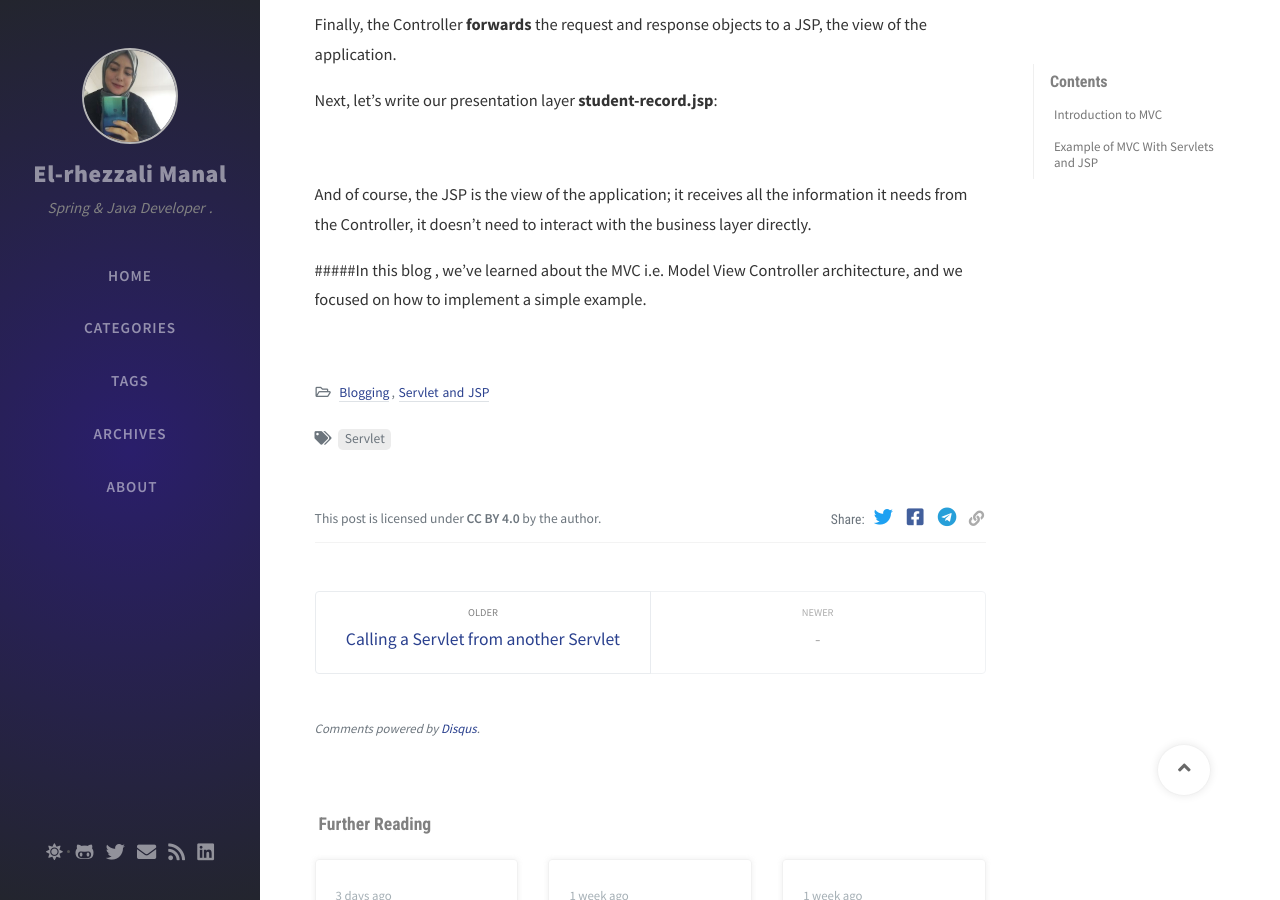
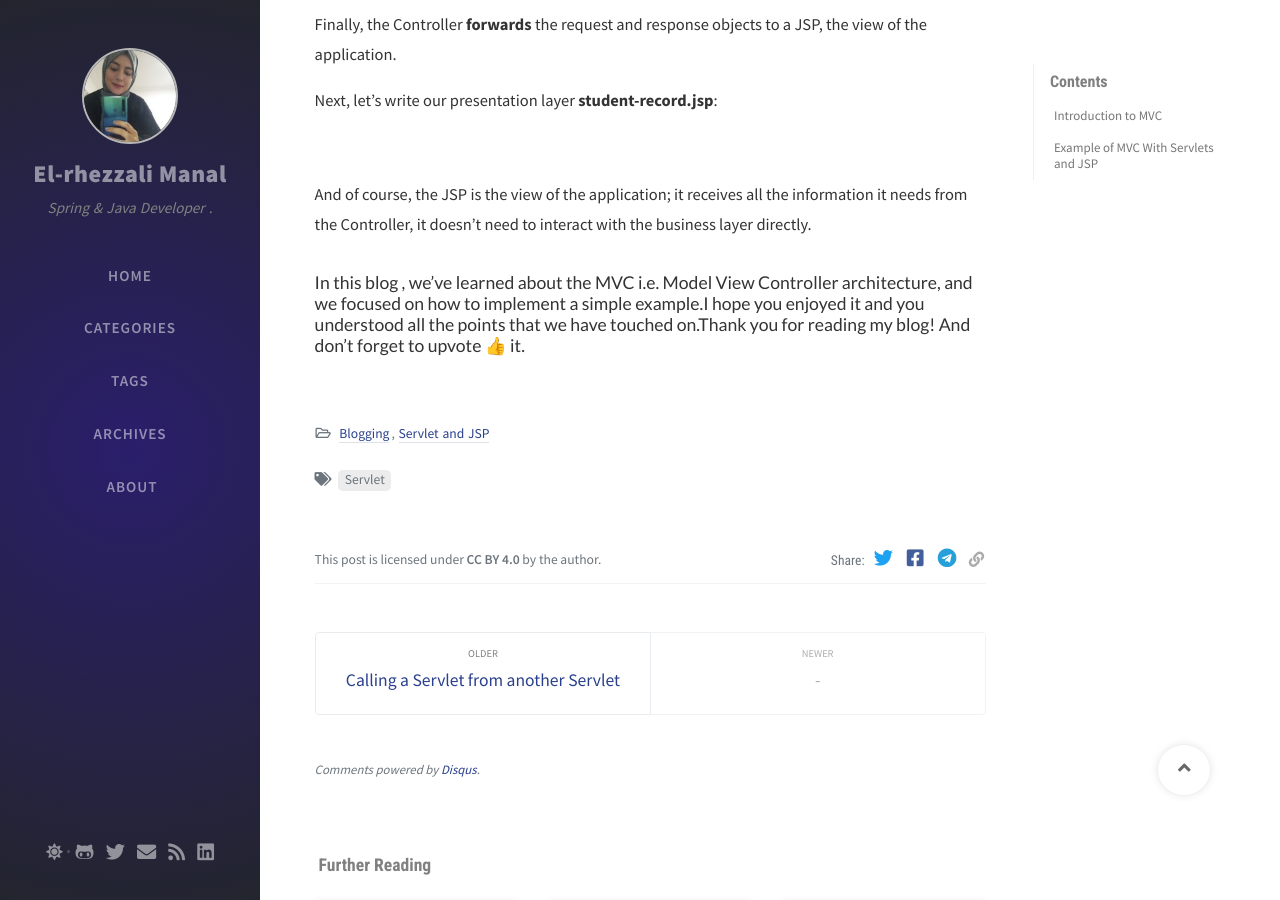
Before and after one commit to manal-elrhezzali/manal-elrhezzali.github.io, a Jekyll site: the page built from _posts/2020-07-13-MVC-Using-Servlet-and-JSP.md, in a window 1280 px wide and 900 px high, scrolled down 2320 px. Built offline with Jekyll 4.4.1, drawn with Linux system fonts in a browser that asks for light colours; nearby versions of some CDN libraries; comment, search, counter and statistics services are not loaded.

Commit message:
Update 2020-07-13-MVC-Using-Servlet-and-JSP.md

```diff
--- a/_posts/2020-07-13-MVC-Using-Servlet-and-JSP.md
+++ b/_posts/2020-07-13-MVC-Using-Servlet-and-JSP.md
@@ -82,4 +82,4 @@ Next, let's write our presentation layer **student-record.jsp**:
 
 And of course, the JSP is the view of the application; it receives all the information it needs from the Controller, it doesn’t need to interact with the business layer directly.
 
-#####In this blog , we've learned about the MVC i.e. Model View Controller architecture, and we focused on how to implement a simple example.
+##### In this blog , we've learned about the MVC i.e. Model View Controller architecture, and we focused on how to implement a simple example.I hope you enjoyed it and you understood all the points that we have touched on.Thank you for reading my blog! And don't forget to upvote 👍 it.
```
